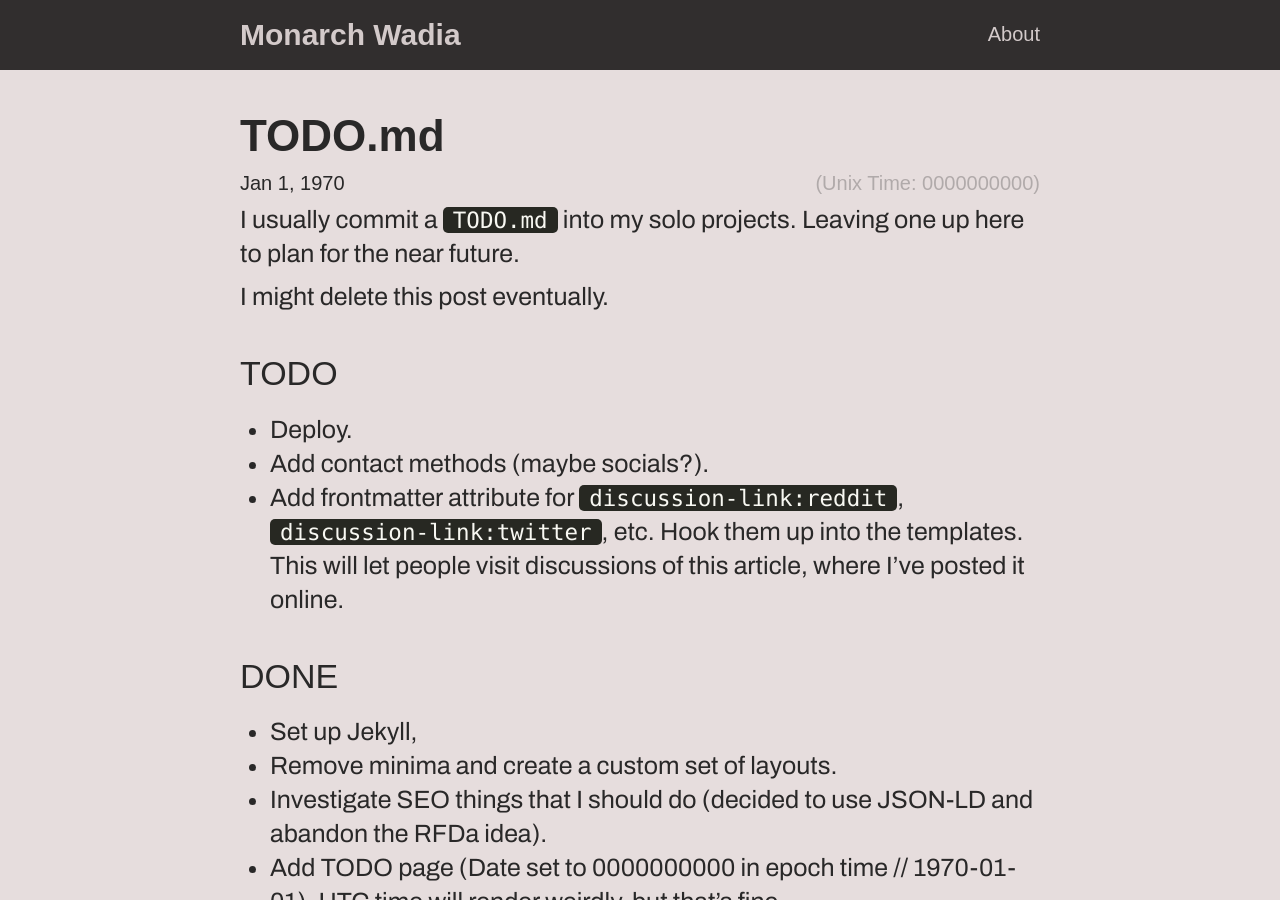
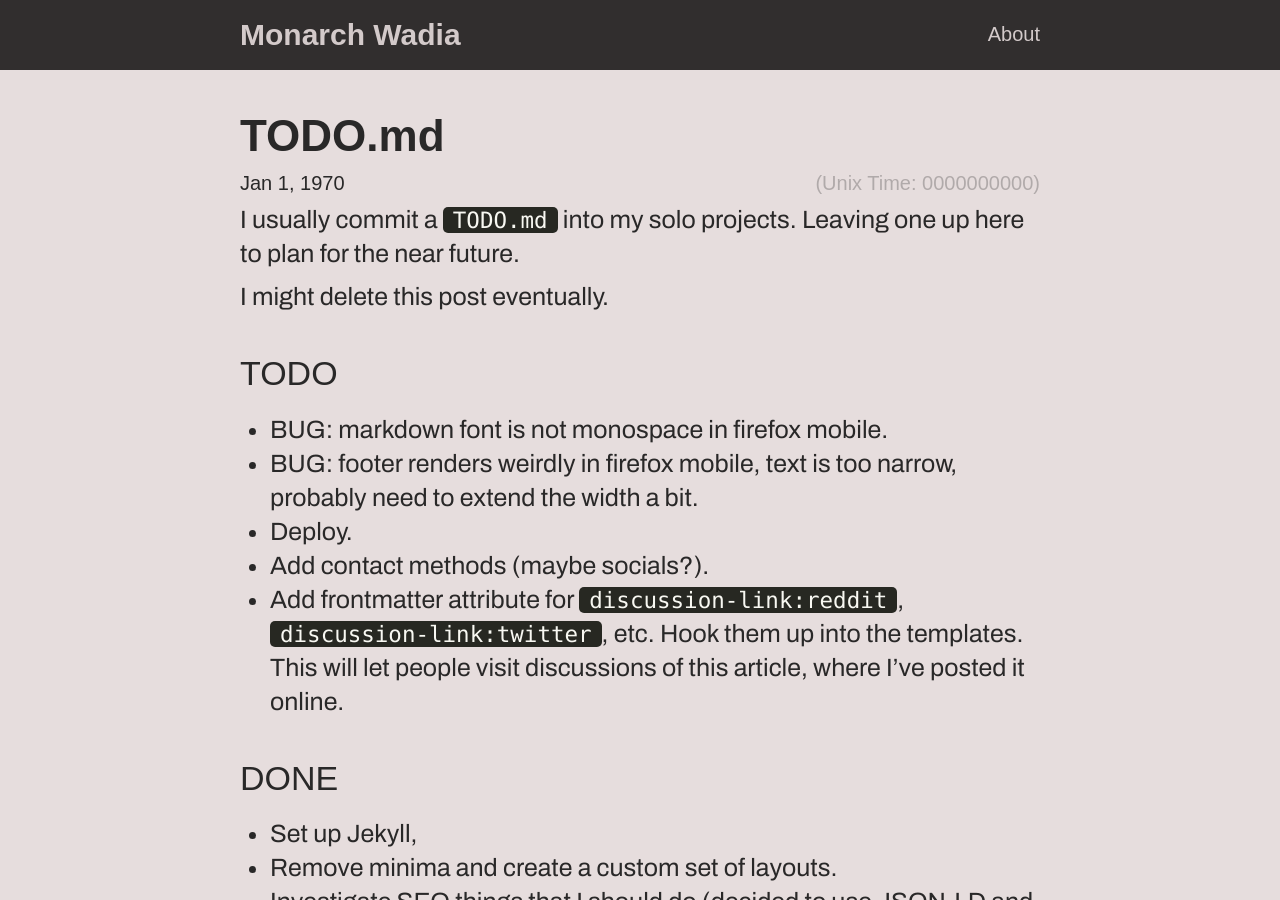
Before and after one commit to monarchwadia/blog-monarchwadia.com, a Jekyll site: the page built from _posts/2024-02-05-todo.md, in a window 1280 px wide and 900 px high. Built offline with Jekyll 4.4.1, drawn with Linux system fonts in a browser that asks for light colours; some web fonts are replaced.

Commit message:
Updated todo

```diff
--- a/_posts/2024-02-05-todo.md
+++ b/_posts/2024-02-05-todo.md
@@ -12,6 +12,8 @@ I might delete this post eventually.
 
 ### TODO
 
+- BUG: markdown font is not monospace in firefox mobile.
+- BUG: footer renders weirdly in firefox mobile, text is too narrow, probably need to extend the width a bit.
 - Deploy.
 - Add contact methods (maybe socials?).
 - Add frontmatter attribute for `discussion-link:reddit`, `discussion-link:twitter`, etc. Hook them up into the templates. This will let people visit discussions of this article, where I've posted it online.
```
